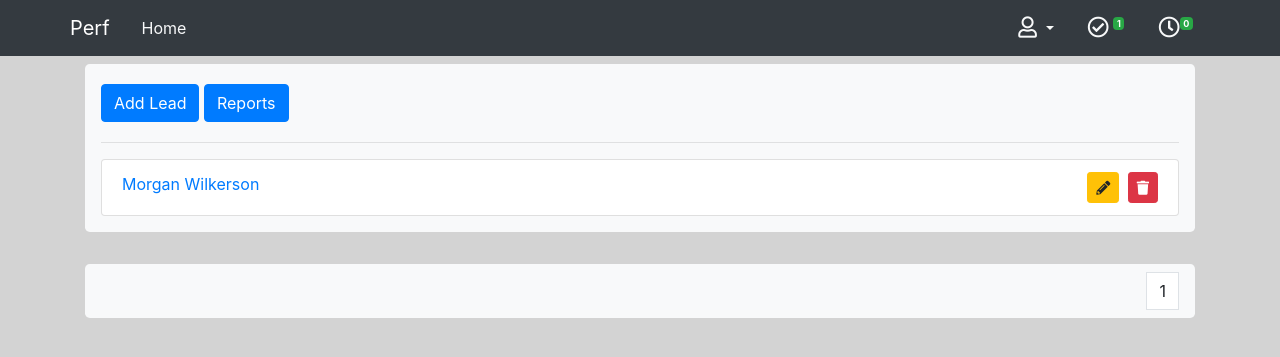
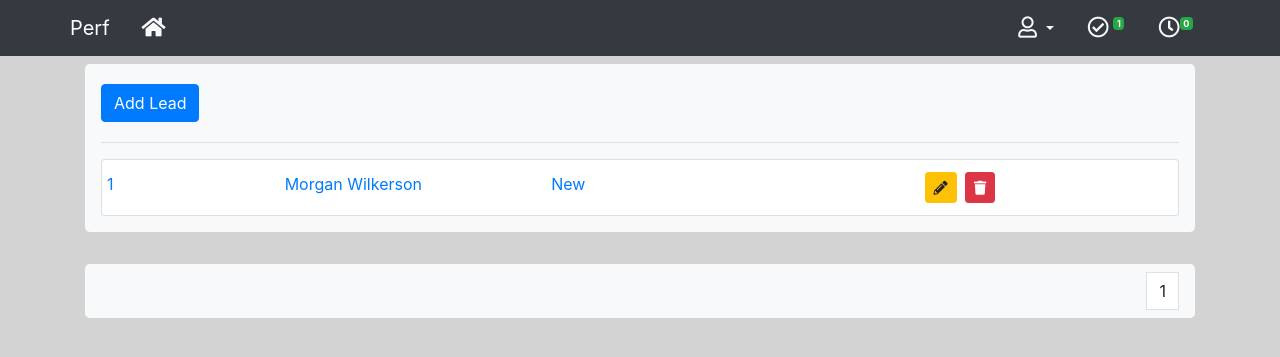
Before and after one commit to FrezeSteve/crm, a Django app: page / in a window 1280 px wide. Shown: the top 357 px of the page. Run offline with Django 3.2, Linux system fonts and the light colour scheme; a user stored in the database is signed in; data comes from the database, SQL or seed files in the repository; both versions use the stored data as it was after the commit; some libraries are stand-ins or nearby versions.

Commit message:
so many changes bundled together

```diff
--- a/lead/templates/lead/base.html
+++ b/lead/templates/lead/base.html
@@ -23,6 +23,20 @@
       href="https://cdnjs.cloudflare.com/ajax/libs/font-awesome/5.11.2/css/all.min.css"
     />
     <link rel="stylesheet" href="{% static 'css/style.css' %}" />
+    <style>
+                    @media screen and (max-width: 425px) {
+                    #vismd {
+                      visibility: hidden;
+                      display: none;
+                    }
+                  }
+
+                  @media screen and (min-width: 992px) {
+                    #vismd {
+                      visibility: visible;
+                    }
+                  }
+    </style>
   </head>
   <body>
     {% if request.user.is_authenticated %}
--- a/lead/templates/lead/lead_list.html
+++ b/lead/templates/lead/lead_list.html
@@ -11,9 +11,6 @@
           <div class="jumbotron p-3 mt-2">
             <div class="buttons">
               <a href="{% url 'lead_new' %}" class="btn btn-primary my-1">Add Lead</a>
-              {% if request.user.is_staff %}
-                <a href="{% url 'report' %}" class="btn btn-primary my-1">Reports</a>
-              {% endif %}
             </div>
 
             <hr />
@@ -22,10 +19,20 @@
 
               <li class="list-group-item">
                 <div class="row">
-                  <div class="col-6">
-                    <a href="/{{lead.pk}}/">{{lead.name}}</a>
+                <div class="col-2 pr-1 pl-0 text-primary">
+                {{ forloop.counter }}
+                </div>
+                  <div class="col-7 col-md-3 col-sm- px-0 ">
+                    <a href="/{{lead.pk}}/">
+                     {{lead.name}}
+                    </a>
                   </div>
-                  <div class="col-6 text-right">
+                  <div class="col-3 col-md-2 px-0 ">
+                    <a href="/{{lead.pk}}/">
+                    {{lead.status}}
+                    </a>
+                  </div>
+                  <div id="vismd" class="col-12 col-md-3 px-0 text-right">
                     <a
                       href="{% url 'lead_edit' pk=lead.pk %}"
                       class="btn btn-warning btn-sm mr-1"
--- a/lead/templates/lead/navbar.html
+++ b/lead/templates/lead/navbar.html
@@ -2,7 +2,9 @@
   <div class="container">
 <a class="navbar-brand" href="/">Perf</a>
 <div class="navbar-nav">
-  <a class="nav-link px-1 px-sm-3" href="/"><span class="text-light">Home</span>
+  <a class="nav-link px-1 px-sm-3" href="/"><span class="text-light">
+  <i class="fas fa-lg text-light fa-home"></i>
+  </span>
   </a>
 </div>
 <div class="navbar-nav ml-sm-auto">
@@ -21,6 +23,9 @@
   </button>
   <div class="dropdown-menu" aria-labelledby="navbarDropdown">
           <a class="dropdown-item" href="#">Profile</a>
+          {% if request.user.is_staff %}
+                <a href="{% url 'report' %}" class="dropdown-item" >Reports</a>
+              {% endif %}
           <a class="dropdown-item" href="{% url 'logout' %}">Logout</a>
         </div>
         </li>
--- a/lead/views.py
+++ b/lead/views.py
@@ -210,6 +210,7 @@ def createTask(request, pk):
         return HttpResponseRedirect(reverse_lazy('login'))
     return HttpResponseForbidden("<h1>I Don't know whats happening</h1>")
 
+
 # an endpoint that creates a reminder
 @login_required
 def createReminder(request, pk):
@@ -244,18 +245,20 @@ def reports(request):
     plt.savefig(os.path.join(settings.MEDIA_ROOT, 'books_read.png'))
     import csv
     with open(os.path.join(settings.MEDIA_ROOT, 'lead.csv'), mode='w') as employee_file:
-        employee_writer = csv.writer(employee_file, delimiter=',', lineterminator='\n',)
+        employee_writer = csv.writer(employee_file, delimiter=',', lineterminator='\n', )
 
-        employee_writer.writerow(['Leads by: {}'.format(request.user.username)])
-        employee_writer.writerow(['Name', 'Location', 'Phone Number', 'Email', 'Description'])
+        # employee_writer.writerow(['Leads by: {}'.format(request.user.username)])
+        employee_writer.writerow(['#', 'Name', 'Location', 'Phone Number', 'Email', 'Description'])
         qs = Lead.objects.filter(trash=False, assigned=request.user).order_by('-pk').all()
-        for lead in qs:
+        for index, lead in enumerate(qs):
             employee_writer.writerow(
-                ['{}'.format(lead.name),
-                 '{}'.format(lead.location),
-                 '{}'.format(lead.phonenumber),
-                 '{}'.format(lead.email),
-                 '{}'.format(lead.description)]
+                [
+                    '{}'.format(index+1),
+                    '{}'.format(lead.name),
+                    '{}'.format(lead.location),
+                    '{}'.format(lead.phonenumber),
+                    '{}'.format(lead.email),
+                    '{}'.format(lead.description)]
             )
     context = {
         'image': '/media/books_read.png/',
--- a/media/lead.csv
+++ b/media/lead.csv
@@ -1,3 +1,2 @@
-Leads by: steve
-Name,Location,Phone Number,Email,Description
-Morgan Wilkerson,None,0923232323,None,
+#,Name,Location,Phone Number,Email,Description
+1,Morgan Wilkerson,None,0923232323,None,
```
Also changed, not shown: db.sqlite3, media/books_read.png.
